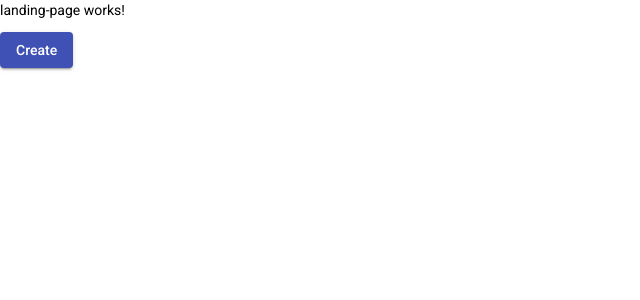
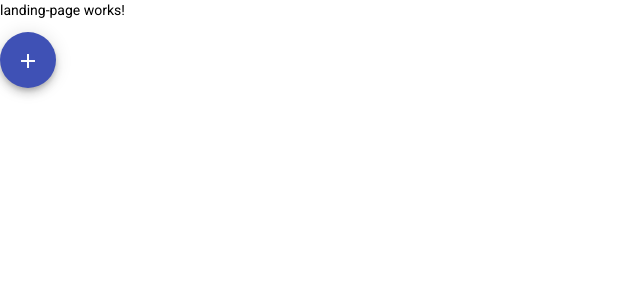
Before and after one commit to nikita-taranenko-nta/HITW-2022, an Angular app in the folder frontend/audit/: page / in a window 1280 px wide. Shown: the top 300 px of the page, without its empty margins (0-640 px from the left). Built offline with nearby package versions, Linux system fonts and the light colour scheme.

Commit message:
adding maticon module

```diff
--- a/frontend/audit/src/app/app.module.ts
+++ b/frontend/audit/src/app/app.module.ts
@@ -7,6 +7,7 @@ import { LandingPageComponent } from './pages/landing-page/landing-page.componen
 import { CreateProjectFormComponent } from './pages/create-project-form/create-project-form.component';
 import { BrowserAnimationsModule } from '@angular/platform-browser/animations';
 import {MatButtonModule} from '@angular/material/button';
+import {MatIconModule} from '@angular/material/icon';
 
 @NgModule({
   declarations: [
@@ -18,7 +19,8 @@ import {MatButtonModule} from '@angular/material/button';
     BrowserModule,
     AppRoutingModule,
     BrowserAnimationsModule,
-    MatButtonModule
+    MatButtonModule,
+    MatIconModule
   ],
   providers: [],
   bootstrap: [AppComponent]
--- a/frontend/audit/src/app/pages/landing-page/landing-page.component.html
+++ b/frontend/audit/src/app/pages/landing-page/landing-page.component.html
@@ -1,3 +1,7 @@
 <p>landing-page works!</p>
 
-<button mat-raised-button color="primary" [routerLink]="['create/1']">Create</button>
+<div class="example-button-container">
+    <button mat-fab color="primary" [routerLink]="['create/1']">
+      <mat-icon>add</mat-icon>
+    </button>
+  </div>
```
